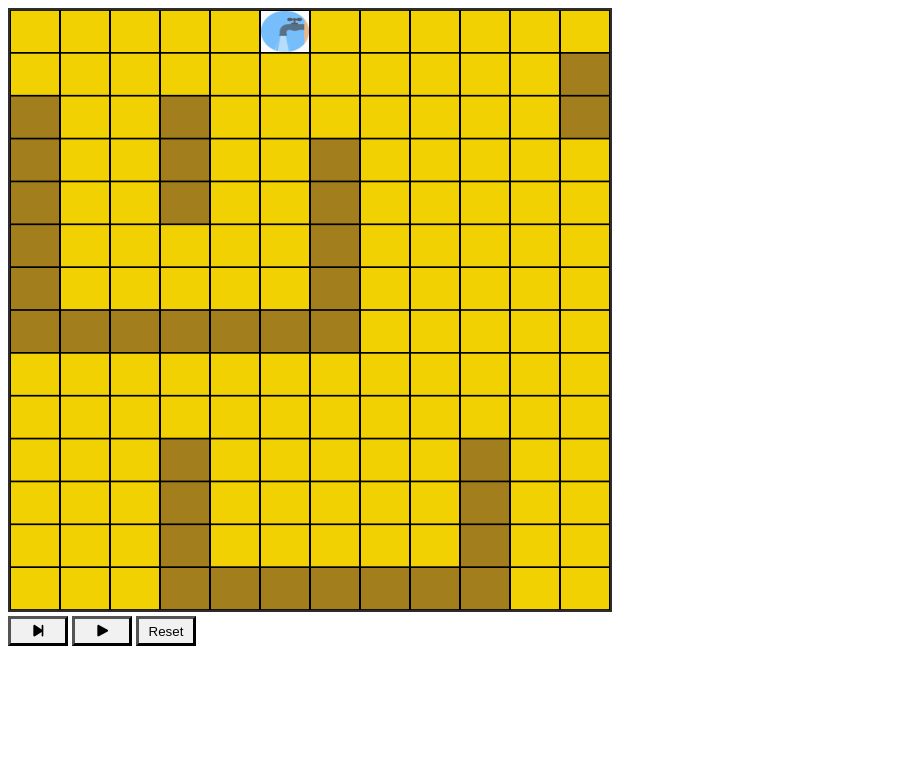
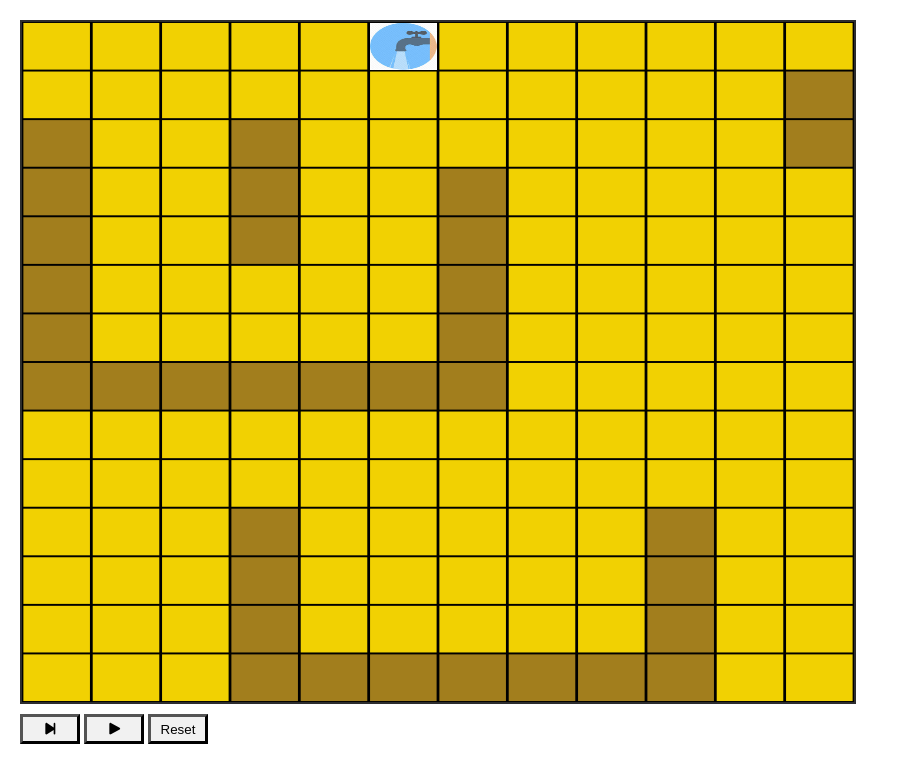
Before and after one commit to mspencev/puzzles, a website: page reservoir/index.html in a window 1280 px wide. Shown: the whole page, without its empty margins (0-911 px from the left). Drawn offline with nearby package versions, Linux system fonts and the light colour scheme.

Commit message:
Some style changes

```diff
--- a/reservoir/canvas.js
+++ b/reservoir/canvas.js
@@ -2,8 +2,8 @@
 
 const canvas = document.getElementById('canvas');
 
-canvas.width = 600;
-canvas.height = 600;
+canvas.width = canvas.clientWidth;
+canvas.height = canvas.clientHeight;
 
 const context = canvas.getContext("2d");
 
--- a/reservoir/index.html
+++ b/reservoir/index.html
@@ -9,10 +9,9 @@
 </head>
 
 <body>
-    <div class='center-panel'>
-        <canvas id='canvas' class='canvas'></div>
-    </div>
+    <canvas id='canvas' class='canvas'></canvas>
 
+    <div>
         <button id='next-btn' class='button'>
             <i class="fas fa-step-forward"></i>
         </button>
@@ -21,6 +20,7 @@
         </button>
         <button id='reset-btn' class='button'>Reset</button>
         <span id='count'></span>
+    </div>
 
     <script type="text/javascript" src="canvas.js"></script>
     <script type="text/javascript" src="reservoir.js"></script>
--- a/reservoir/style.css
+++ b/reservoir/style.css
@@ -1,12 +1,25 @@
 
 
-
-body {
+html, body {
+    width: 100%;
+    height: 100%;
+    display: flex;
+    flex-direction: column;
+    min-height: 100%;
     user-select: none;
     -moz-user-select: none;
     -khtml-user-select: none;
     -webkit-user-select: none;
     -o-user-select: none;
+    overflow: hidden;
+    margin: 10px;
+
+}
+
+.canvas {
+    width: 65%;
+    height: 85%;
+    margin-bottom: 10px;
 }
 
 /*   Button   */
```
Lines whose indentation alone changed are shown as unchanged.
